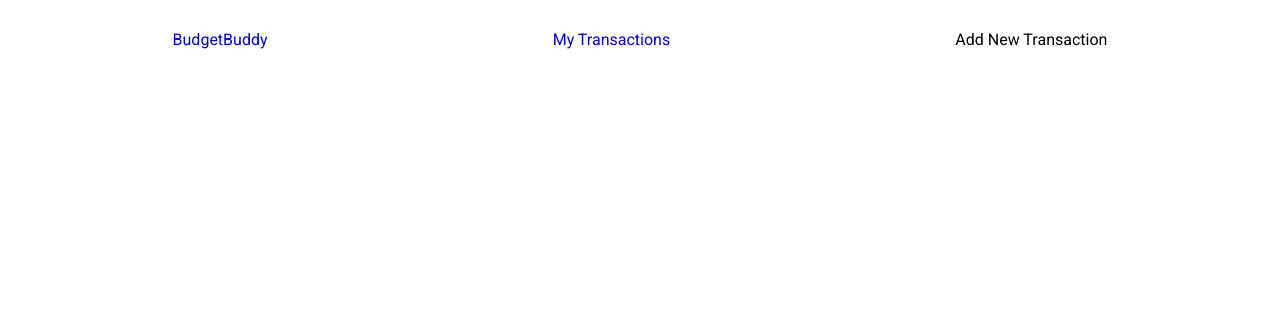
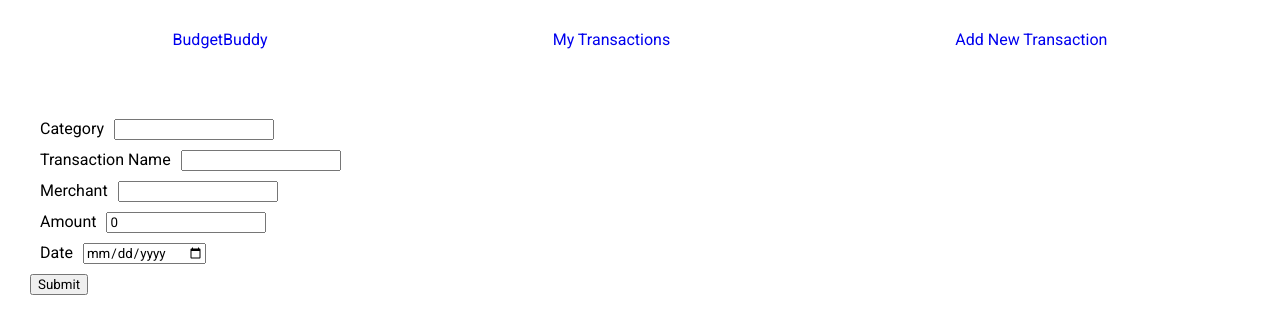
Before and after one commit to alexandra-perez/budget_app_frontend, a React (Vite) app: page /new in a window 1280 px wide. Shown: the top 334 px of the page. Built offline with nearby package versions, Linux system fonts and the light colour scheme; no server answers.

Commit message:
Add CreateForm

```diff
--- a/src/App.jsx
+++ b/src/App.jsx
@@ -5,9 +5,12 @@ import './App.css';
 // Pages
 import Home from './Pages/Home/Home';
 import Index from './Pages/Index/Index';
+import Show from './Pages/Show/Show';
+import New from './Pages/New/New';
 
 // Components
 import Nav from './Components/Nav/Nav';
+
 
 const API = import.meta.env.VITE_API_URL;
 
@@ -27,6 +30,8 @@ function App() {
         <Routes>
           <Route path="/" element={<Home />} />
           <Route path="/transactions" element={<Index />} />
+          <Route path="/transaction/:id" element={<Show />} />
+          <Route path="/new" element={<New />} />
         </Routes>
       </Router>
     </>
--- a/src/Components/CreateForm/CreateForm.jsx
+++ b/src/Components/CreateForm/CreateForm.jsx
@@ -0,0 +1,107 @@
+import { useState } from 'react';
+import { useNavigate } from 'react-router-dom';
+import './CreateForm.scss';
+
+const API = import.meta.env.VITE_API_URL;
+
+export default function CreateForm() {
+  const [currTransaction, setCurrTransaction] = useState({
+    item_name: '',
+    amount: 0.0,
+    date: '',
+    from: '',
+    category: '',
+  });
+  const navigate = useNavigate();
+
+  function handleTextChange(e) {
+    setCurrTransaction({
+      ...currTransaction,
+      [e.target.id]: e.target.value,
+    });
+  }
+
+  function addTransaction() {
+    fetch(`${API}/transactions`, {
+      method: 'POST',
+      body: JSON.stringify(currTransaction),
+      headers: {
+        'Content-Type': 'application/json',
+      },
+    })
+      .then(() => {
+        navigate('/transactions');
+      })
+      .catch((error) => console.error(error));
+  }
+
+  function handleSubmit(e) {
+    e.preventDefault();
+    addTransaction();
+    setCurrTransaction({
+      item_name: '',
+      amount: 0.0,
+      date: '',
+      from: '',
+      category: '',
+    });
+  }
+
+  return (
+    <div className="CreateForm">
+      <form onSubmit={handleSubmit}>
+        <div>
+          <label htmlFor="category">Category</label>
+          <input
+            id="category"
+            type="category"
+            value={currTransaction.category}
+            onChange={handleTextChange}
+            // required
+          />
+        </div>
+        <div>
+          <label htmlFor="item_name">Transaction Name</label>
+          <input
+            id="item_name"
+            type="text"
+            value={currTransaction.item_name}
+            onChange={handleTextChange}
+            // required
+          />
+        </div>
+        <div>
+          <label htmlFor="from">Merchant</label>
+          <input
+            id="from"
+            type="from"
+            value={currTransaction.from}
+            onChange={handleTextChange}
+            // required
+          />
+        </div>
+        <div>
+          <label htmlFor="amount">Amount</label>
+          <input
+            id="amount"
+            type="number"
+            value={currTransaction.amount}
+            onChange={handleTextChange}
+            // required
+          />
+        </div>
+        <div>
+          <label htmlFor="date">Date</label>
+          <input
+            id="date"
+            type="date"
+            value={currTransaction.date}
+            onChange={handleTextChange}
+            // required
+          />
+        </div>
+        <input type="submit" value="Submit" />
+      </form>
+    </div>
+  );
+}
--- a/src/Components/CreateForm/CreateForm.scss
+++ b/src/Components/CreateForm/CreateForm.scss
@@ -0,0 +1,13 @@
+.CreateForm {
+    form {
+        padding: 30px;
+    }
+
+    label {
+        margin-right: 10px;
+    }
+
+    div {
+        margin: 10px;
+    }
+}
--- a/src/Components/Nav/Nav.jsx
+++ b/src/Components/Nav/Nav.jsx
@@ -11,7 +11,9 @@ export default function Nav() {
         <Link to="/transactions">
           <li>My Transactions</li>
         </Link>
-        <li>Add New Transaction</li>
+        <Link to="/new">
+          <li>Add New Transaction</li>
+        </Link>
       </ul>
     </nav>
   );
--- a/src/Components/Transaction/Transaction.jsx
+++ b/src/Components/Transaction/Transaction.jsx
@@ -1,13 +1,30 @@
+import { Link } from 'react-router-dom';
 import './Transaction.scss';
+
+const API = import.meta.env.VITE_API_URL;
 
 export default function Transaction({ transaction }) {
   return (
     <tr className="Transaction">
-      <td>{transaction.item_name}</td>
-      <td>{transaction.category}</td>
-      <td>{transaction.from}</td>
-      <td>{transaction.amount}</td>
-      <td>{transaction.date}</td>
+      <td>
+        <Link to={`/transaction/${transaction.id}`}>
+          {transaction.item_name}
+        </Link>
+      </td>
+      <td>
+        <Link to={`/transaction/${transaction.id}`}>
+          {transaction.category}
+        </Link>
+      </td>
+      <td>
+        <Link to={`/transaction/${transaction.id}`}>{transaction.from}</Link>
+      </td>
+      <td>
+        <Link to={`/transaction/${transaction.id}`}>{transaction.amount}</Link>
+      </td>
+      <td>
+        <Link to={`/transaction/${transaction.id}`}>{transaction.date}</Link>
+      </td>
     </tr>
   );
 }
--- /dev/null
+++ b/src/Components/TransactionDetails/TransactionDetails.jsx
@@ -0,0 +1,44 @@
+import { useState, useEffect } from 'react';
+import { useParams, useNavigate, Link } from 'react-router-dom';
+import "./TransactionDetails.scss";
+
+export default function TransactionDetails() {
+  const [currTransaction, setCurrTransaction] = useState({
+    item_name: '',
+    amount: 0.0,
+    date: '',
+    from: '',
+    category: '',
+  });
+
+  let { id } = useParams();
+  const navigate = useNavigate();
+
+  const API = import.meta.env.VITE_API_URL;
+
+  useEffect(() => {
+    fetch(`${API}/transactions/${id}`)
+      .then((res) => {
+        return res.json();
+      })
+      .then((resJSON) => {
+        console.log(resJSON);
+        setCurrTransaction(resJSON);
+      })
+      .catch(() => {
+        navigate('/notfound');
+      });
+  }, [id]);
+
+  return (
+    <div className="TransactionDetails">
+      <h1>{currTransaction.item_name}</h1>
+      <div className="details">
+        <p>{currTransaction.from}</p>
+        <p>{currTransaction.category}</p>
+        <p>{currTransaction.date}</p>
+        <p>${currTransaction.amount}</p>
+      </div>
+    </div>
+  );
+}
--- /dev/null
+++ b/src/Components/TransactionDetails/TransactionDetails.scss
@@ -0,0 +1,9 @@
+.TransactionDetails {
+    padding: 30px;
+
+    .details {
+        display: flex;
+        gap: 30px;
+    }
+
+}
--- a/src/Pages/New/New.jsx
+++ b/src/Pages/New/New.jsx
@@ -0,0 +1,7 @@
+import CreateForm from "../../Components/CreateForm/CreateForm";
+
+export default function New() {
+    return (
+        <CreateForm/>
+    )
+}
--- a/src/Pages/Show/Show.jsx
+++ b/src/Pages/Show/Show.jsx
@@ -0,0 +1,9 @@
+import TransactionDetails from "../../Components/TransactionDetails/TransactionDetails"
+
+export default function Show() {
+    return (
+        <div className="Show">
+            <TransactionDetails/>
+        </div>
+    )
+}
```
